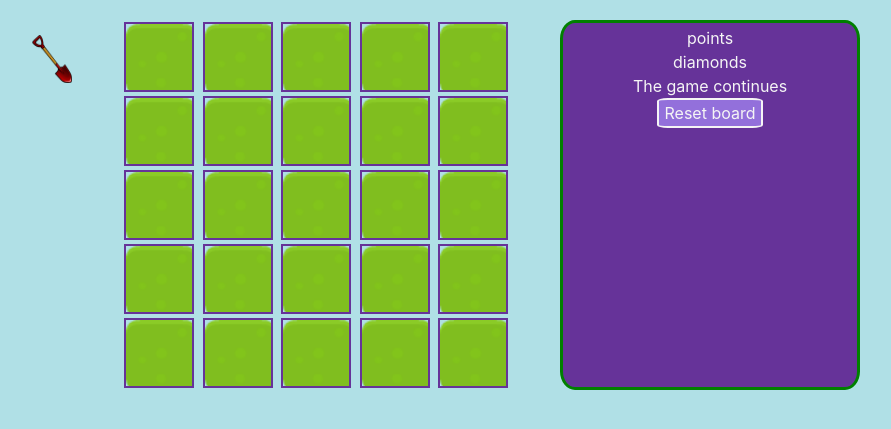
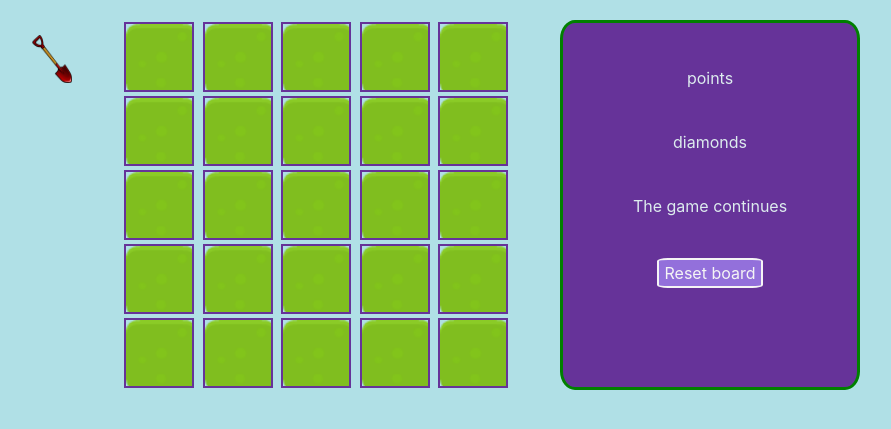
Before and after one commit to Aliot26/DiamondsGame, a Flask app: template templates/gameplay.html in a window 1280 px wide. Shown: the part 96-525 px from the top of the page, without its empty margins (153-1044 px from the left). Run offline with Flask 2, Linux system fonts and the light colour scheme; the template is opened without the code that fills it, so the values that code supplies are empty; some libraries are stand-ins or nearby versions.

Commit message:
corrected userscore board

```diff
--- a/static/style/style.css
+++ b/static/style/style.css
@@ -100,3 +100,8 @@ body {
     background-color: mediumpurple;
     float: bottom;
 }
+
+.user-data{
+    margin-top: 40px;
+    color: #DDECEE;
+}
--- a/templates/gameplay.html
+++ b/templates/gameplay.html
@@ -23,11 +23,11 @@
                 {% endfor %}
             </div>
             <div class="scoreboard">
-                <div >{{ user['username'] }}</div>
-                <div id="points">points</div>
-                <div id="diamonds">diamonds</div>
-                <div id="message">The game continues</div>
-                <button id="reset" type="submit">Reset board</button>
+                <div class="user-data">{{ user['username'] }}</div>
+                <div class="user-data" id="points">points</div>
+                <div class="user-data" id="diamonds">diamonds</div>
+                <div class="user-data" id="message">The game continues</div>
+                <button class="user-data" id="reset" type="submit">Reset board</button>
             </div>
         </div>
     </div>
--- a/templates/layout.html
+++ b/templates/layout.html
@@ -10,7 +10,7 @@
 <body>
 <div class="container">
 <nav class="navbar justify-content-center">
-    <a class="navbar-brand" href="#">
+    <a class="navbar-brand" href="/">
         <img src="{{ url_for('static', filename='image/diamond.png') }}" width="70" height="70"
              class="d-inline-block"
              alt="">
```
